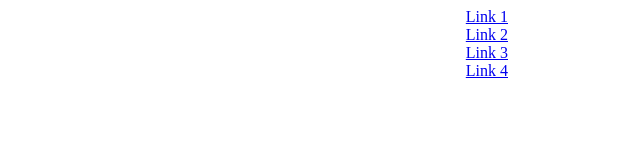
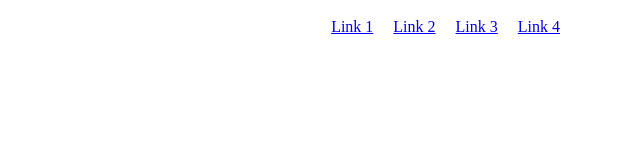
Before and after one commit to demetriokened/embrapa, a plain HTML site: page modelo-topbar.html in a window 1280 px wide. Shown: the whole page, without its empty margins (640-1280 px from the left). Drawn offline with Linux system fonts and the light colour scheme.

Commit message:
Update modelo-topbar.html

```diff
--- a/modelo-topbar.html
+++ b/modelo-topbar.html
@@ -9,13 +9,13 @@
       }
       .redes {
         width: 1140px;
+        margin: 0 auto;
         display: flex;
-        flex-direction: column;
-        align-items: flex-end;
+        justify-content: flex-end;
       }
 
       .redes a {
-        margin-left: 10px;
+        margin: 10px;
       }
     </style>
 </head>
```
